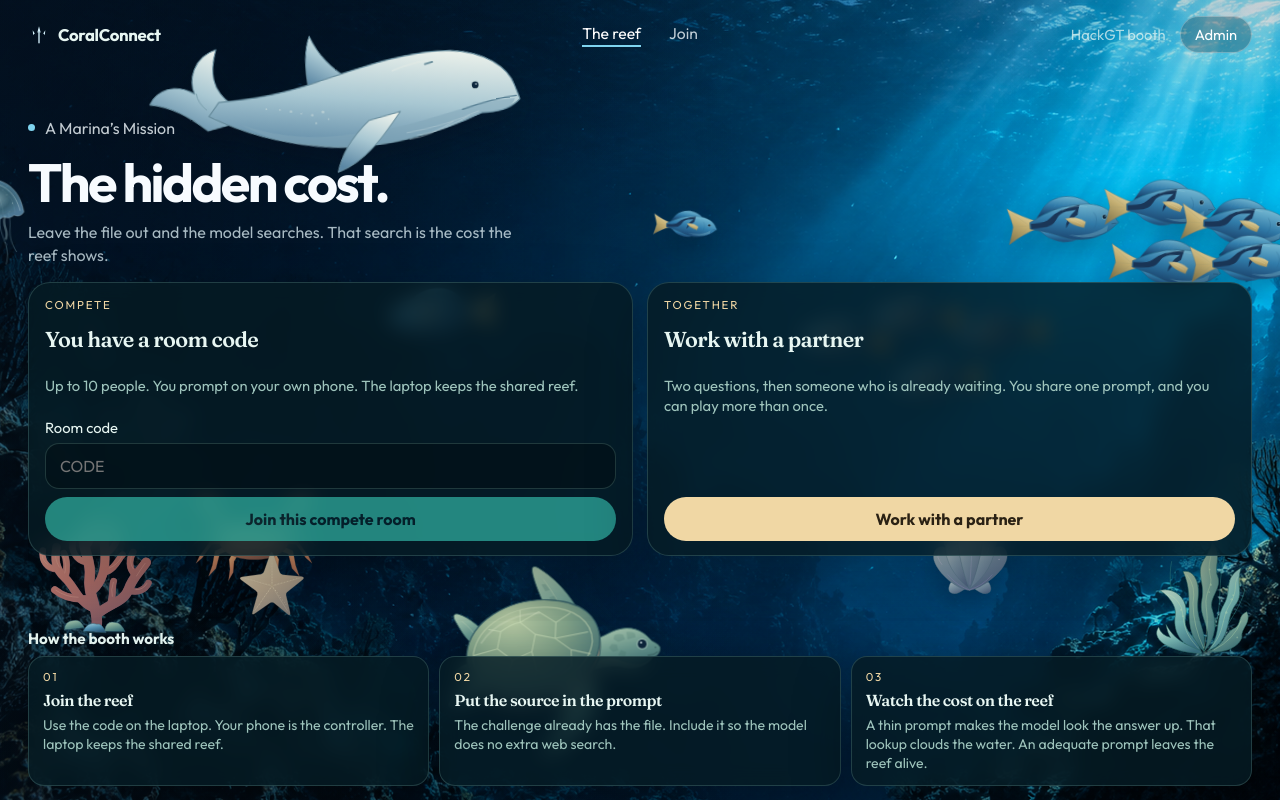
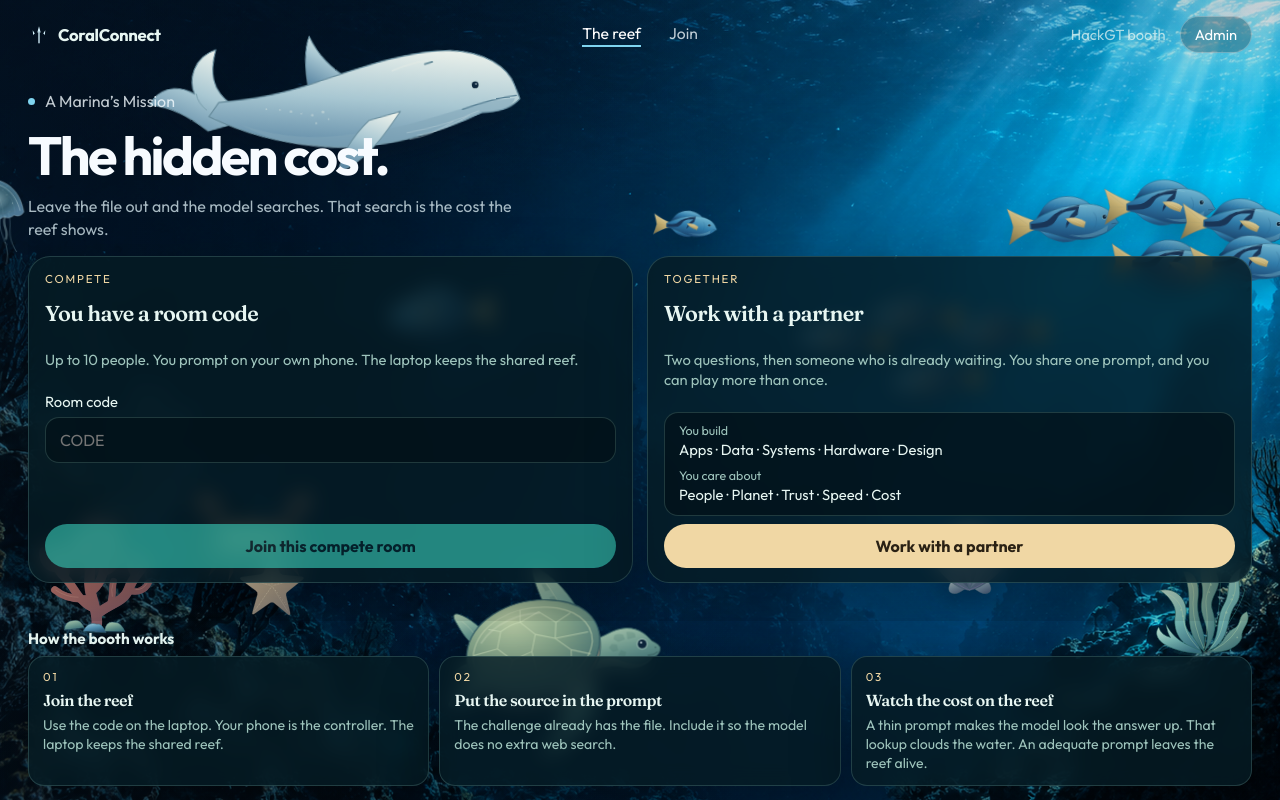
Before and after one commit to Yd025/CoralConnect, a Next.js app in the folder frontend/: page / in a window 1280 px wide. Built offline with nearby package versions, Linux system fonts and the light colour scheme.

Commit message:
Show the partner questions in the open card space.
The two taps, what you build and what you care about, fill the gap above Work with a partner.

Co-authored-by: Darius McQueen <CoDari1@users.noreply.github.com>

```diff
--- a/frontend/app/globals.css
+++ b/frontend/app/globals.css
@@ -380,6 +380,20 @@ body:has(.admin-page) { height: 100dvh; overflow: hidden; }
 .landing .choice h2 { font-size: 1.35rem; }
 .landing .choice .muted { font-size: 0.92rem; line-height: 1.35; }
 .landing .choice .btn { width: 100%; margin-top: auto; }
+.partner-match {
+  flex: 1;
+  display: flex;
+  flex-direction: column;
+  justify-content: center;
+  gap: 8px;
+  margin: 0;
+  padding: 10px 14px;
+  border-radius: 14px;
+  border: 1px solid var(--line);
+  background: rgba(2, 16, 22, 0.65);
+}
+.partner-match p { margin: 0; font-size: 0.92rem; line-height: 1.35; }
+.partner-match span { display: block; color: var(--muted); font-size: 0.78rem; }
 .landing-stage { overflow: hidden; }
 .podium { list-style: none; margin: 0; padding: 0; display: grid; gap: 12px; }
 .podium li { display: grid; grid-template-columns: auto 1fr auto auto; gap: 12px; align-items: center; }
--- a/frontend/app/page.tsx
+++ b/frontend/app/page.tsx
@@ -1,6 +1,7 @@
 "use client";
 
 import { AnimatedBackground } from "@/components/AnimatedBackground";
+import { BUILDS, CARES } from "@/lib/connection";
 import { useRouter } from "next/navigation";
 import { FormEvent, useState } from "react";
 
@@ -76,6 +77,10 @@ export default function HomePage() {
                 <p className="eyebrow">Together</p>
                 <h2>Work with a partner</h2>
                 <p className="muted">Two questions, then someone who is already waiting. You share one prompt, and you can play more than once.</p>
+                <div className="partner-match">
+                  <p><span>You build</span>{BUILDS.join(" · ")}</p>
+                  <p><span>You care about</span>{CARES.join(" · ")}</p>
+                </div>
                 <span className="btn btn-warm">Work with a partner</span>
               </a>
             </div>
```
